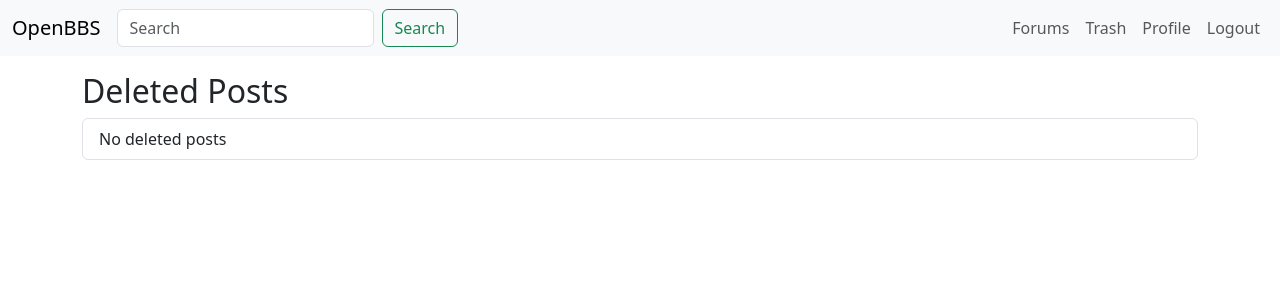
After one commit to mobilevoid/hambbs, a Flask app: page /trash in a window 1280 px wide. The commit adds this page. Shown: the top 300 px of the page. Run offline with Flask 3, Linux system fonts and the light colour scheme; a user stored in the database is signed in; tables that the repository leaves empty hold one stand-in row (values such as "Sample post").

Commit message:
Add moderator trash restore feature

```diff
--- a/openbbs/templates/base.html
+++ b/openbbs/templates/base.html
@@ -20,6 +20,11 @@
           <a class="nav-link" href="{{ url_for('main.index') }}">Forums</a>
         </li>
         {% if current_user.is_authenticated %}
+        {% if current_user.is_moderator %}
+        <li class="nav-item">
+          <a class="nav-link" href="{{ url_for('main.trash') }}">Trash</a>
+        </li>
+        {% endif %}
         <li class="nav-item">
           <a class="nav-link" href="{{ url_for('main.profile', username=current_user.username) }}">Profile</a>
         </li>
--- /dev/null
+++ b/openbbs/templates/trash.html
@@ -0,0 +1,17 @@
+{% extends 'base.html' %}
+{% block content %}
+<h2>Deleted Posts</h2>
+<ul class="list-group">
+  {% for post in posts %}
+  <li class="list-group-item">
+    <h5>{{ post.title }} <small class="text-muted">by {{ post.author.username }} at {{ post.timestamp.strftime('%Y-%m-%d %H:%M') }}</small></h5>
+    <form method="post" action="{{ url_for('main.restore_post', post_id=post.id) }}" class="d-inline">
+      <input type="hidden" name="token" value="{{ action_token(post.id) }}">
+      <button class="btn btn-sm btn-success" type="submit">Restore</button>
+    </form>
+  </li>
+  {% else %}
+  <li class="list-group-item">No deleted posts</li>
+  {% endfor %}
+</ul>
+{% endblock %}
--- a/openbbs/views.py
+++ b/openbbs/views.py
@@ -159,6 +159,25 @@ def delete_post(post_id):
     return redirect(url_for('forums.view_forum', forum_id=post.forum_id))
 
 
+@main_bp.route('/post/<int:post_id>/restore', methods=['POST'])
+@login_required
+def restore_post(post_id):
+    post = Post.query.get_or_404(post_id)
+    if not current_user.is_moderator:
+        return redirect(url_for('forums.view_forum', forum_id=post.forum_id))
+    token = request.form.get('token')
+    if not verify_action_token(post.id, token):
+        return redirect(url_for('main.trash'))
+    post.deleted = False
+    db.session.commit()
+    try:
+        from .forums import get_forum_posts
+        get_forum_posts.cache_clear()
+    except Exception:
+        pass
+    return redirect(url_for('main.trash'))
+
+
 @main_bp.route('/attachment/<int:att_id>')
 @login_required
 def get_attachment(att_id):
@@ -185,6 +204,15 @@ def profile(username):
     user = User.query.filter_by(username=username).first_or_404()
     posts = Post.query.filter_by(user_id=user.id, deleted=False).order_by(Post.timestamp.desc()).all()
     return render_template('profile.html', user=user, posts=posts)
+
+
+@main_bp.route('/trash')
+@login_required
+def trash():
+    if not current_user.is_moderator:
+        return redirect(url_for('main.index'))
+    posts = Post.query.filter_by(deleted=True).order_by(Post.timestamp.desc()).all()
+    return render_template('trash.html', posts=posts)
 
 
 @main_bp.route('/search')
```
Also changed, not shown: tests/test_post_edit.py (+16 -0 lines).
